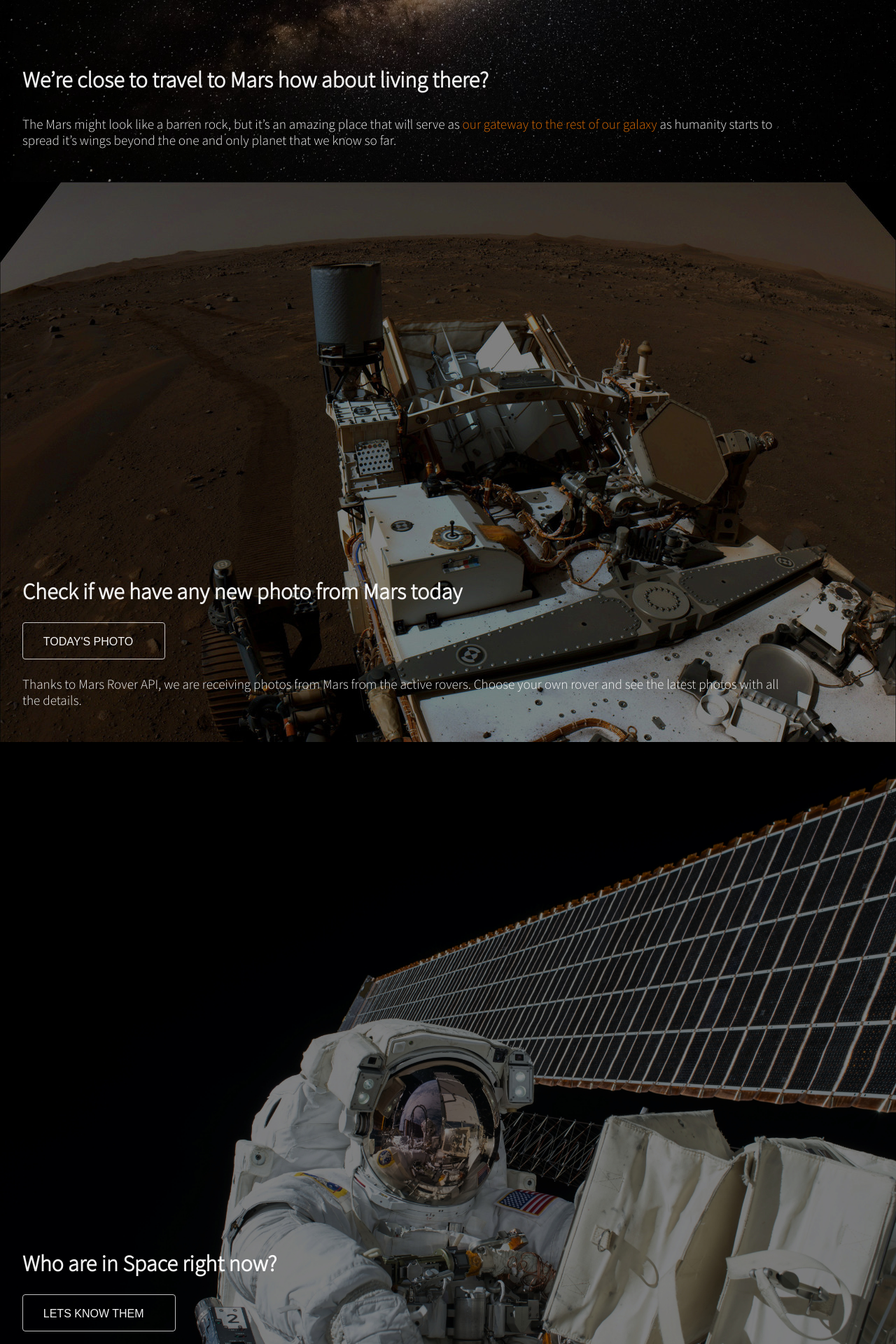
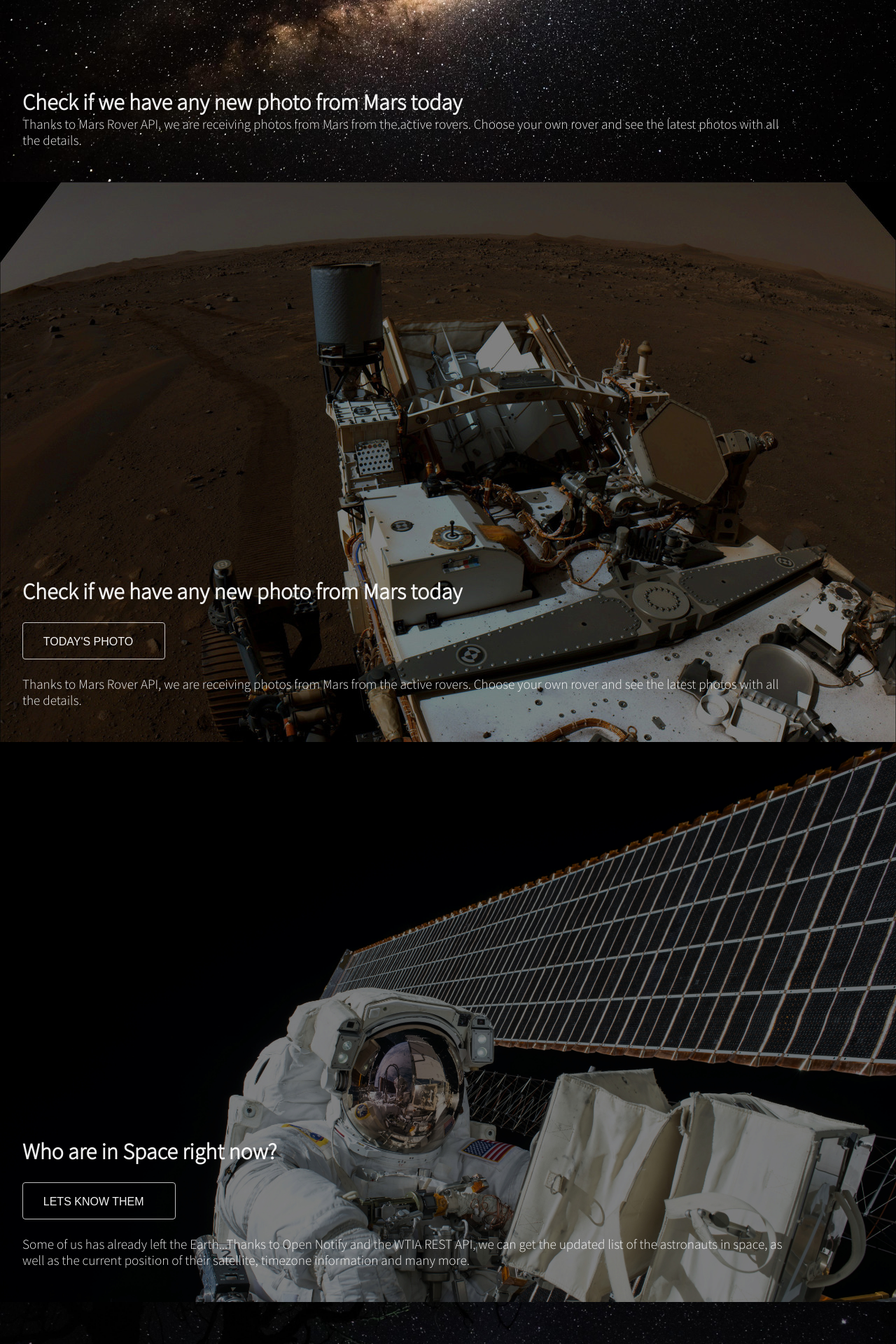
Before and after one commit to HashedGuy/multiplanetaryWebsite, a React (Create React App) app: page / in a window 1280 px wide. Shown: the part 540-2460 px from the top of the page at 70% size. Built offline with nearby package versions, Linux system fonts and the light colour scheme; a web font is replaced by a local one.

Commit message:
super-simplification of the home page into a single reusable component'

```diff
--- a/public/index.css
+++ b/public/index.css
@@ -580,6 +580,76 @@ header{
 }
 
 
+  /* =================
+Background images
+================= */
+
+/* Mobile */
+.main {
+    background-image: url("../../img/darken_galaxy_70.jpg");
+    background-size: cover;
+}
+
+.photos-api, .hero-photos {
+    background-image: url("../../img/darken-rover_50.jpg");
+    background-size: cover;
+    background-color: rgba(0, 0, 0, 0.678);
+    background-position: 20% top;
+}
+
+.pass-satellite-api {
+    background-image: url("../../img/darken-man-min_70.jpg");
+    background-size: cover;
+    background-color: rgba(0, 0, 0, 0.678);
+    background-position: 20% top;
+}
+
+.launch-api {
+    background-image: url("../../img/launch-api_50.jpg");
+    background-size: cover;
+    background-color: rgba(0, 0, 0, 0.678);
+    background-position: 20% top;
+}
+
+/* Tablets + desktop */
+@media (min-width: 600px) {
+
+    .main {
+        background-image: url("../../img/darken_galaxy_70.jpg");
+    }
+
+    .photos-api, .hero-photos {
+        background-image: url("../../img/darken-rover_50.jpg");
+    }
+
+    .pass-satellite-api {
+        background-image: url("../../img/darken-man-min_50.jpg");
+    }
+
+    .launch-api {
+        background-image: url("../../img/launch-api_50.jpg");
+    }
+}
+
+/* Retina screens */
+@media (min-width: 1600px) {
+    .main {
+        background-image: url("../../img/darken_galaxy.jpg");
+    }
+
+    .photos-api, .hero-photos {
+        background-image: url("../../img/darken-rover.jpg");
+    }
+
+    .pass-satellite-api {
+        background-image: url("../../img/darken-man-min.jpg");
+    }
+
+    .launch-api {
+        background-image: url("../../img/launch-api_50.jpg");
+    }
+}
+
 /* =================
 Mars Photos API Page
 ================= */
--- a/src/App.js
+++ b/src/App.js
@@ -1,5 +1,5 @@
 import React from 'react'
-import Home from './components/HomePage/Home'
+import MainComponent from './components/HomePage/MainContent'
 import MartianPhotos from './components/MartianPhotos/MartianPhotos'
 import PeopleInSpace from './components/PeopleInSpace/PeopleInSpace'
 import {Route} from 'react-router-dom'
@@ -10,7 +10,7 @@ function App() {
     return (
         <>
             <Navbar />
-            <Route exact path='/' component={Home}/>
+            <Route exact path='/' component={MainComponent}/>
             <Route exact path='/martianphotos' component={MartianPhotos}/>
             <Route exact path='/peopleinspace' component={PeopleInSpace}/>
             <Footer />
--- a/src/components/HomePage/Hero.js
+++ /dev/null
@@ -1,16 +0,0 @@
-import React from 'react'
-
-function Hero() {
-
-    return (
-        <div className="hero main">
-            <div className="hero-body">
-                <h2 className="hero-title">We’re close to travel to Mars <strong>how about living there?</strong></h2>
-                <p className="hero-info">The Mars might look like a barren rock, but it’s an amazing place that will serve as <a href="#" className="info-link">
-                    our gateway to the rest of our galaxy</a> as humanity starts to spread it’s wings beyond the one and only planet that we know so far.</p>
-            </div>
-        </div>
-    )
-}
-
-export default Hero
--- a/src/components/HomePage/Home.js
+++ /dev/null
@@ -1,14 +0,0 @@
-import React from 'react'
-import Hero from './Hero'
-import MainContent from './MainContent'
-import './home.css'
-
-function Home() {
-    return (
-        <>
-            <Hero />
-            <MainContent />
-        </>
-    )
-}
-export default Home
--- /dev/null
+++ b/src/components/HomePage/HomePageSections.js
@@ -0,0 +1,17 @@
+import React from 'react'
+import {Link} from 'react-router-dom'
+
+const HomePageSections = props => {
+    return (
+        <section
+            className="photos-api"
+            style ={ { backgroundImage: `url(${props.bgImg})` } }
+        >
+            <h2 className="section-title">{props.title}</h2>
+            {props.noBtn ? '' : <Link to={props.linkTo} className={props.btnActive ? "btn" : "btn not-ready"}><span>{props.buttonText}</span></Link>}
+            <p className="section-info">{props.sectionInfo}</p>
+        </section>
+    )
+}
+
+export default HomePageSections
--- a/src/components/HomePage/MainContent.js
+++ b/src/components/HomePage/MainContent.js
@@ -3,49 +3,56 @@ import PhotosAPIImg from '../../img/darken-rover_50.jpg'
 import SatellitePassImg from '../../img/darken-man-min_50.jpg'
 import SpaceGarageImg from '../../img/launch-api_50.jpg'
 import PISImg from '../../img/darkenpis.jpg'
-import {Link} from 'react-router-dom'
+import BackImg from '../../img/galaxyHR_70.jpg'
+import HomePageSections from './HomePageSections'
 
 function MainContent() {
     document.title = 'Home page'
     return (
         <>
-            <section
-                className="photos-api"
-                style ={ { backgroundImage: `url(${PhotosAPIImg})` } }
-            >
-                <h2 className="section-title">Check if we have any new photo from Mars today</h2>
-                <Link to='./martianphotos' className="btn"><span>today's photo</span></Link>
-                <p className="section-info">Thanks to Mars Rover API, we are receiving photos from Mars from the active rovers. Choose your own rover and see the latest photos with all the details.</p>
-            </section>
+            <HomePageSections
+                bgImg = {BackImg}
+                title = "Check if we have any new photo from Mars today"
+                noBtn={true}
+                sectionInfo = "Thanks to Mars Rover API, we are receiving photos from Mars from the active rovers. Choose your own rover and see the latest photos with all the details."
+            />
 
+            <HomePageSections
+                bgImg = {PhotosAPIImg}
+                title = "Check if we have any new photo from Mars today"
+                linkTo ='./martianphotos'
+                btnActive = {true}
+                buttonText = "today's photo"
+                sectionInfo = "Thanks to Mars Rover API, we are receiving photos from Mars from the active rovers. Choose your own rover and see the latest photos with all the details."
+            />
 
-            <section
-                className="launch-api"
-                style ={ { backgroundImage: `url(${PISImg})` } }
-            >
-                <h2 className="section-title">Who are in Space right now?</h2>
-                <Link to='./peopleinspace' className="btn"><span>lets know them</span></Link>
-                <p className="section-info">Some of us has already left the Earth...Thanks to Open Notify and the WTIA REST API, we can get the updated list of the astronauts in space, as well as the current position of their satellite, timezone information and many more.</p>
-            </section>
+            <HomePageSections
+                bgImg = {PISImg}
+                title = "Who are in Space right now?"
+                linkTo ='./peopleinspace'
+                btnActive = {true}
+                buttonText = "lets know them"
+                sectionInfo = "Some of us has already left the Earth...Thanks to Open Notify and the WTIA REST API, we can get the updated list of the astronauts in space, as well as the current position of their satellite, timezone information and many more."
+            />
 
-            <section
-                className="pass-satellite-api"
-                style ={ { backgroundImage: `url(${SatellitePassImg})` } }
-            >
-                <h2 className="section-title">Look at the sky! There might be a satellite flying over your head</h2>
-                <a href="" className="btn not-ready"><span>Coming soon</span></a>
-                <p className="section-info">Query next passes for a given satellite above you. Uses Skyfield to predict passes, and Celestrak GP API to get updated TLE data.</p>
-            </section>
+            <HomePageSections
+                bgImg = {SatellitePassImg}
+                title = "Look at the sky! There might be a satellite flying over your head"
+                linkTo ='./'
+                btnActive = {false}
+                buttonText = "coming soon"
+                sectionInfo = "Query next passes for a given satellite above you. Uses Skyfield to predict passes, and Celestrak GP API to get updated TLE data."
+            />
 
-            <section
-                className="launch-api"
-                style ={ { backgroundImage: `url(${SpaceGarageImg})` } }
-            >
-                <h2 className="section-title">Everything about launches, spaceships and many more</h2>
-                <a href="" className="btn not-ready"> <span> Coming soon</span> </a>
-                <p className="section-info">If you live for adventure, <strong>what bigger adventure is there than leaving your planet</strong>,
-                    traveling through space, and helping to colonize another celestial body?</p>
-            </section>
+            <HomePageSections
+                bgImg = {SpaceGarageImg}
+                title = "Everything about launches, spaceships and many more"
+                linkTo ='./'
+                btnActive = {false}
+                buttonText = "coming soon"
+                sectionInfo = "If you live for adventure, what bigger adventure is there than leaving your planet,
+                traveling through space and helping to colonize another celestial body?"
+            />
         </>
     )
 }
```
